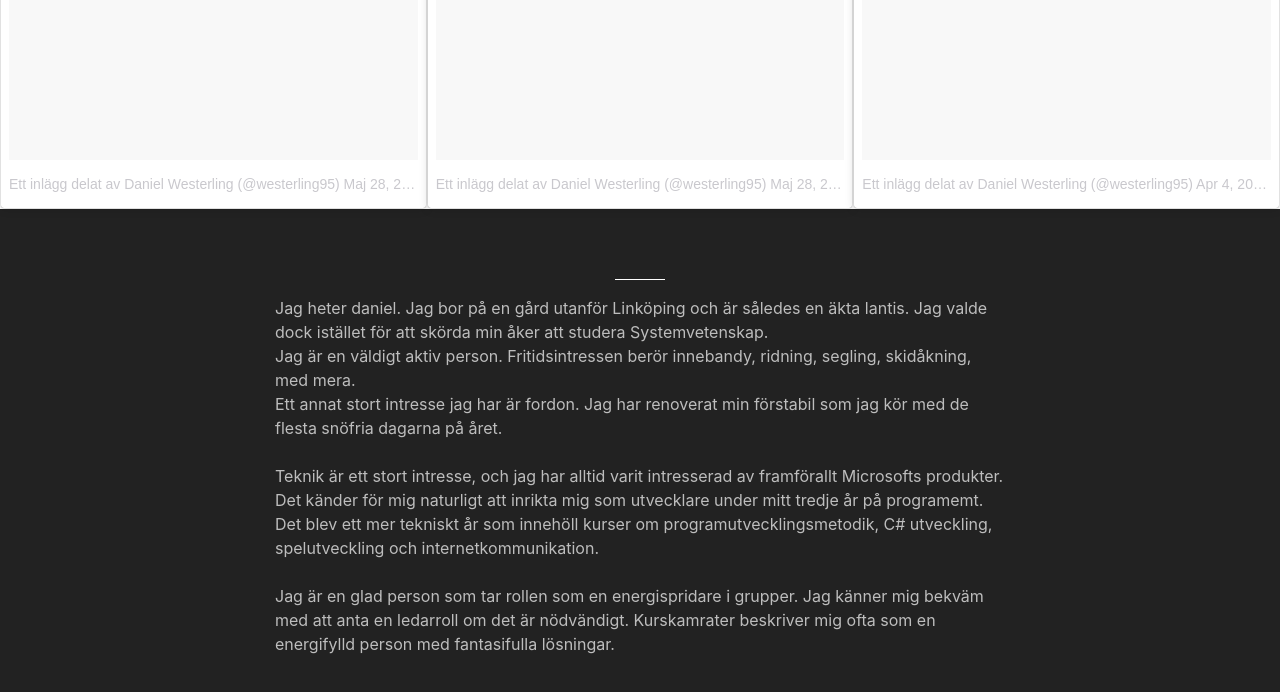
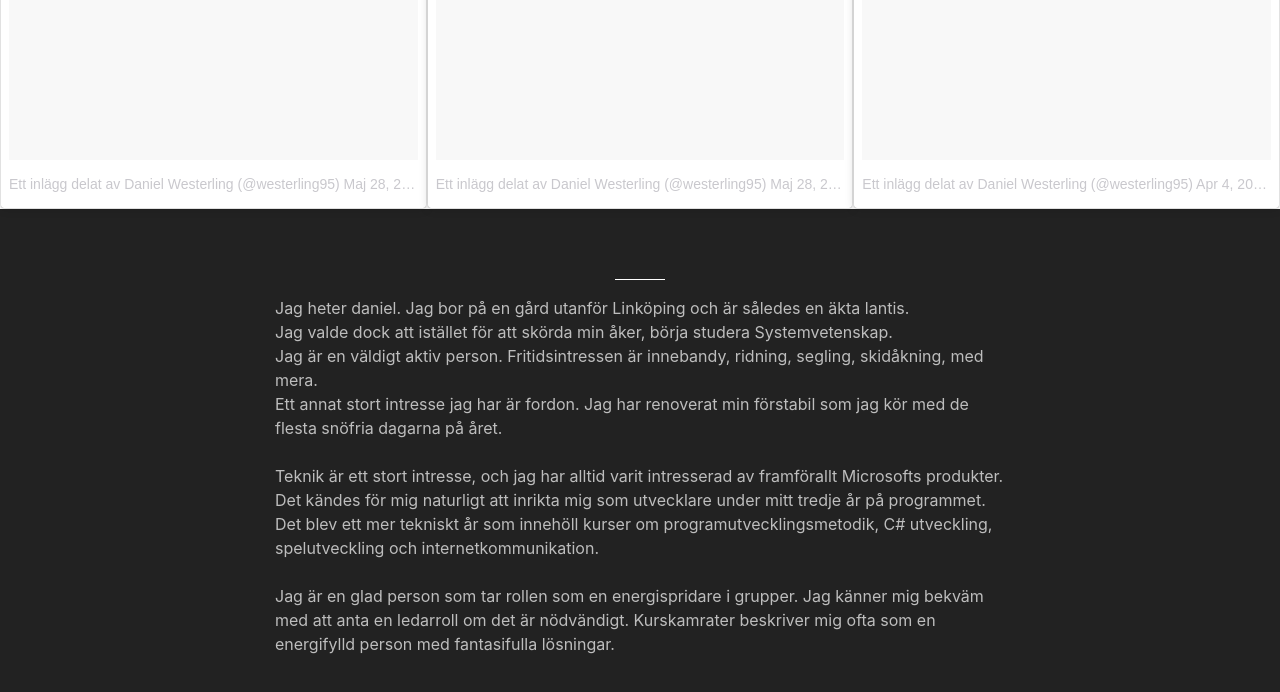
Before and after one commit to westerling/westerling.github.io, a website with bundled scripts: page daniel.html in a window 1280 px wide. Shown: the part 606-1298 px from the top of the page. Built offline with nearby package versions, Linux system fonts and the light colour scheme; a script that the page names is missing.

Commit message:
project update
ändra stavfel och titel

```diff
--- a/daniel.html
+++ b/daniel.html
@@ -98,10 +98,10 @@
                     <h2 class="section-heading text-white"></h2>
                     <hr class="light">
                     <p class="text-faded text-left">
-                        Jag heter daniel. Jag bor på en gård utanför Linköping och är således en äkta lantis. Jag valde dock istället för att skörda min åker att studera Systemvetenskap.<br>
-                        Jag är en väldigt aktiv person. Fritidsintressen berör innebandy, ridning, segling, skidåkning, med mera.<br>
+                        Jag heter daniel. Jag bor på en gård utanför Linköping och är således en äkta lantis.<br> Jag valde dock att istället för att skörda min åker, börja studera Systemvetenskap.<br>
+                        Jag är en väldigt aktiv person. Fritidsintressen är innebandy, ridning, segling, skidåkning, med mera.<br>
                         Ett annat stort intresse jag har är fordon. Jag har renoverat min förstabil som jag kör med de flesta snöfria dagarna på året.<br><br>
-                        Teknik är ett stort intresse, och jag har alltid varit intresserad av framförallt Microsofts produkter. Det känder för mig naturligt att inrikta mig som utvecklare under mitt tredje år på programemt. Det blev ett mer tekniskt år som innehöll
+                        Teknik är ett stort intresse, och jag har alltid varit intresserad av framförallt Microsofts produkter. Det kändes för mig naturligt att inrikta mig som utvecklare under mitt tredje år på programmet. Det blev ett mer tekniskt år som innehöll
                         kurser om programutvecklingsmetodik, C# utveckling, spelutveckling och internetkommunikation.<br><br>
                         Jag är en glad person som tar rollen som en energispridare i grupper. Jag känner mig bekväm med att anta en ledarroll om det är nödvändigt. Kurskamrater beskriver mig ofta som en energifylld person med fantasifulla lösningar.
                     </p>
```
Also changed, not shown: projekt.html (+1 -1 lines).
